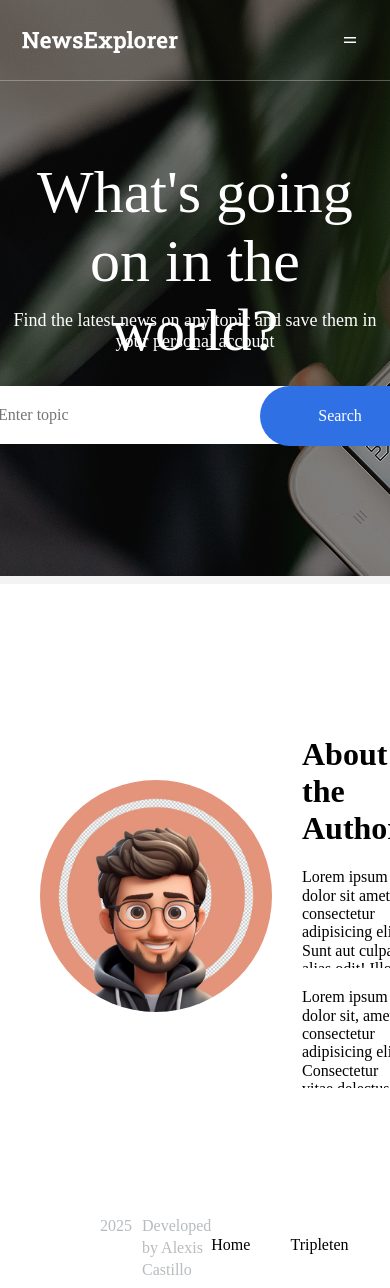
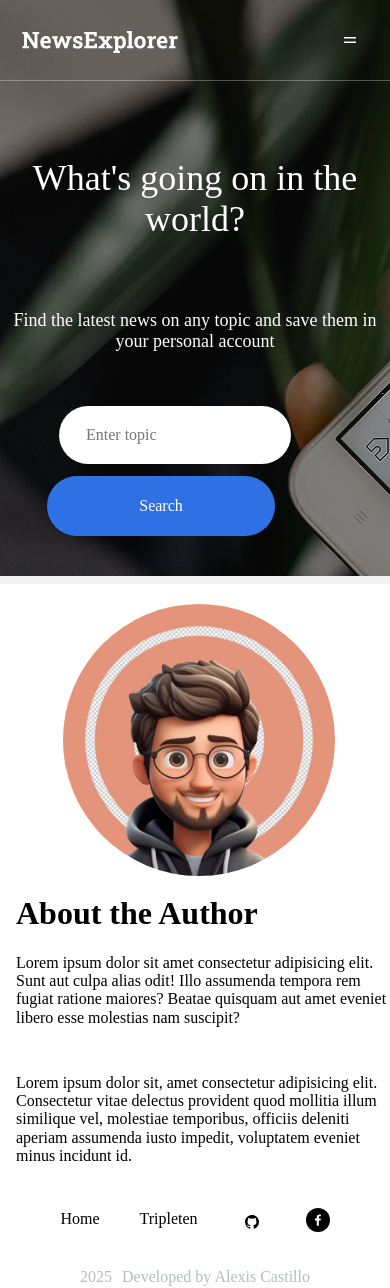
Before and after one commit to Alexisct2212/se_news_explorer, a React (Vite) app: page / in a window 390 px wide. Built offline with nearby package versions, Linux system fonts and the light colour scheme.

Commit message:
added more stying for mobile size and fix all css components

```diff
--- a/src/componets/About/About.css
+++ b/src/componets/About/About.css
@@ -50,3 +50,19 @@
         left: 302px;
     }
   }
+  @media (width<426px ) {
+    .About{
+        flex-direction: column;
+    }
+    .about_me-avatar{
+        height: 272px;
+        width: 272px;
+        margin-top: 20px;
+    }
+    .around__circle {
+        height: 168px;
+        max-width: 424px;
+        top: 290px;
+        left: 16px;
+    }
+    }
--- a/src/componets/Footer/Footer.css
+++ b/src/componets/Footer/Footer.css
@@ -5,7 +5,7 @@
     align-items: center;
     justify-content: space-between;
     background: #fff;
-    max-width: 1440px;
+    max-width: 100%;
     height: 80px;
 
   }
@@ -35,3 +35,16 @@
     border: none;
     background: none;
   }
+  @media (width<426px ) {
+    .footer{
+      height: 80px;
+      flex-direction: column-reverse;
+    }
+    .footer__right-side{
+      gap: 40px;
+      margin: 0;
+    }
+    .footer__left-side{
+      margin: 0;
+    }
+    }
--- a/src/componets/Header/Header.css
+++ b/src/componets/Header/Header.css
@@ -191,22 +191,24 @@
     max-width: 200px;
   }
 }
-@media (width<=525px) {
+@media (width<=645px) {
 .header__user_info.header__menu--open{
 
     display: flex;
-    flex-direction: column;
+    justify-content: space-around;
+    flex-direction: row;
     position: absolute;
     background-color: transparent;
     gap: 12px;
     z-index: 10;
-    box-shadow: 0 4px 16px rgba(0, 0, 0, 0.15);
     border-radius: 8px;
-    right: 0px;
+
     width: 100%;
 }
 .header__logo{
   margin: 30px 30px 20px 0px;
+  position: relative;
+  z-index: 99;
 }
 .header__user_info{
   display: none;
@@ -217,7 +219,8 @@
 }
 
 .header--transparent .header__user_info {
-  background-color: rgba(0, 0, 0, 0.342);
+  background-color: black;
+
 }
 
 .header__menu-toggle {
@@ -234,7 +237,20 @@
   background-repeat: no-repeat;
   background-size: contain;
 }
+.black-menu-icon {
+  width: 24px;
+  height: 24px;
+  background-image: url("../../assets/menu-saved-news.png");
+  background-repeat: no-repeat;
+  background-size: contain;
+}
 .header__signup{
   max-width: 286px;
 }
+.user__logout-btn,.saved__articles{
+  margin: 0;
 }
+.user__logout-btn{
+  width: 100px;
+}
+}
--- a/src/componets/Header/Header.jsx
+++ b/src/componets/Header/Header.jsx
@@ -7,6 +7,7 @@ import { useContext, useState } from "react";
 import logOutWhite from "../../assets/logout-white.png";
 import logOut from "../../assets/logout.png";
 import menu from "../../assets/menu.png"
+import blackmenu from "../../assets/menu-saved-news.png"
 function Header({ activeModal, isLoggedIn,handleLoginModal,handleSignout}) {
   const CurrentUser = useContext(CurrentUserContext);
   const location =useLocation();
@@ -24,10 +25,10 @@ function Header({ activeModal, isLoggedIn,handleLoginModal,handleSignout}) {
   return (
     <header className={`header ${isHome ? "header--transparent" : "header--white"}`}>
       <Link to="/" >
-        <img className="header__logo" src={isHome ? logo :blackLogo } alt="header logo" />
+        <img className="header__logo" src={isHome ? logo : blackLogo } alt="header logo" />
       </Link>
       <button className="header__menu-toggle" onClick={toggleMenu}>
-        <span className="menu-icon" src={menu}></span>
+        <span className={`${isHome ? "menu-icon": "black-menu-icon"}`} src={`${isHome ? menu: blackmenu}`}></span>
       </button>
       <nav className={`header__user_info ${menuOpen ? "header__menu--open" : ""}`}>
       {isLoggedIn ? (
--- a/src/componets/Main/Main.css
+++ b/src/componets/Main/Main.css
@@ -3,7 +3,7 @@ main{
     background-repeat: no-repeat;
 }
 .Main__div{
-max-width: 1440px;
+max-width: 100%;
 height: 476px;
 color :white;
 background-size: contain;
@@ -30,3 +30,11 @@ text-align: center;
     margin: 0;
     max-width: 600px; /* Optional: Limit the width of the text */
   }
+  @media (width<426px ) {
+    .Main__text{
+        font-size: 36px;
+    }
+    .Main__subtext{
+        width: 100%;
+    }
+  }
--- a/src/componets/NewsCard/NewsCard.jsx
+++ b/src/componets/NewsCard/NewsCard.jsx
@@ -3,7 +3,7 @@ import { useState } from "react";
 import Preloader from "../Preloader/Preloader";
 import NewsApi from "../../utils/NewsApi";
 import SearchForm from "../searchForm/SearchForm";
-import NewsCardItem from "../NewsCardItem/NewsCardItem";
+import NewsCardItem from "../NewsCardItem/NewsCarditem";
 
 const API_KEY = "9311ed1a839b439e8feb735c8169a497";
 
--- a/src/componets/NewsCardItem/NewsCardItem.css
+++ b/src/componets/NewsCardItem/NewsCardItem.css
@@ -44,14 +44,14 @@
 .news-card__keyword-text {
   color: #333;
   background-color: #fff;
-  padding: 6px 10px;
+  padding: 6px;
   border-radius: 8px;
   position: absolute;
-  top: 30px;
+  top: 20px;
   left: 10px;
   white-space: nowrap;
-  transition: opacity 0.2s ease-in-out;
-  font-size: 14px;
-  width: 80px;
+  font-size: 24px;
+  width: auto;
   height: 30px;
+  overflow: hidden;
 }
--- a/src/componets/NewsCardItem/NewsCardItem.jsx
+++ b/src/componets/NewsCardItem/NewsCardItem.jsx
@@ -3,7 +3,7 @@ import CurrentUserContext from "../../context/CurrenteUserContext";
 import "../NewsCard/NewsCard.css";
 import "./NewsCardItem.css";
 import { useLocation } from "react-router-dom";
-function NewsCardItem({ article, isSaved, onSave, onDelete, isLoggedIn }) {
+function NewsCardItem({ article, isSaved, onSave, onDelete, isLoggedIn,keyword }) {
   const currentUser = useContext(CurrentUserContext);
   const location = useLocation();
   const isHome = location.pathname === "/";
@@ -47,7 +47,7 @@ function NewsCardItem({ article, isSaved, onSave, onDelete, isLoggedIn }) {
 </div>
 
 {!isHome&& <div className="news-card__keyword-tooltip">
-    <span className="news-card__keyword-text"></span>
+    <span className="news-card__keyword-text">{keyword}</span>
   </div>}
 
       <p className="news__date">
--- a/src/componets/SavedNews/SavedNews.css
+++ b/src/componets/SavedNews/SavedNews.css
@@ -36,7 +36,7 @@ margin-top: 30px;
   font-size: 30px;
 }
 .news-cards-grid {
-   max-width: 1440px;
+   max-width: 100%;
     display: grid;
     grid-template-columns: repeat(auto-fill, minmax(350px, 1fr)); /* 3 cards per row */
     gap: 20px;
@@ -48,8 +48,15 @@ margin-top: 30px;
   p{
     margin:0px
   }
-  @media (width<900px ) {
-    .news-cards-grid{grid-template-columns: repeat(auto-fill, minmax(220px, 1fr));
-    max-width:768px;
+  @media (width<768px ) {
+    .news-cards-grid{grid-template-columns: repeat(auto-fill, minmax(224px, 1fr));
+    max-width:100%;
     }
   }
+  @media (width<536px ) {
+    .news-cards-grid{grid-template-columns: repeat(auto-fill, minmax(288px, 1fr));
+    max-width:100%;
+    margin-left: auto;
+    margin-right: auto;
+    }
+  }
--- a/src/componets/SavedNews/SavedNews.jsx
+++ b/src/componets/SavedNews/SavedNews.jsx
@@ -1,7 +1,7 @@
 import { useContext, useEffect, useState,useMemo } from "react";
 import CurrentUserContext from "../../context/CurrenteUserContext";
 import "./SavedNews.css";
-import NewsCardItem from "../NewsCardItem/NewsCardItem";
+import NewsCardItem from "../NewsCardItem/NewsCarditem";
 
 function SavedNews({ isLoggedIn }) {
   const CurrentUser = useContext(CurrentUserContext);
@@ -56,14 +56,13 @@ function SavedNews({ isLoggedIn }) {
   }, [savedArticles]);
 
 
-  console.log("Saved articles:", savedArticles);
 
   return (
     <div className="Main__page-profile">
       <div className="saved__header">
         <h2 className="saved__header-text">Saved articles</h2>
         <p className="saved__header-subtext">
-          Alexis, you have {savedArticles.length} saved{" "}
+          {CurrentUser.name}, you have {savedArticles.length} saved{" "}
           {savedArticles.length === 1 ? "article" : "articles"}
         </p>
         {keywordList.length > 0 && (
@@ -76,14 +75,28 @@ function SavedNews({ isLoggedIn }) {
 
       <div className="news-cards-grid">
         {savedArticles.length > 0 ? (
-          savedArticles.map((article, index) => (
+          savedArticles.map((article, index) => {
+            // Extract one keyword from the title
+            let keyword = "";
+            if (article?.title) {
+              const titleWords = article.title
+                .toLowerCase()
+                .replace(/[^a-z0-9 ]/gi, "")
+                .split(" ")
+                .filter((word) => word.length > 3);
+              keyword = titleWords[0] || "";
+            }
+
+            return (
               <NewsCardItem
                 key={index}
                 article={article}
                 isSaved={true}
                 onDelete={handleDelete}
+                keyword={keyword}
               />
-          ))
+            );
+          })
         ) : (
           <div className="no-saved-Articles">
             <p className="no__saved-text">You haven't saved any articles yet.</p>
@@ -94,4 +107,5 @@ function SavedNews({ isLoggedIn }) {
   );
 }
 
+
 export default SavedNews;
--- a/src/componets/SearchForm/SearchForm.css
+++ b/src/componets/SearchForm/SearchForm.css
@@ -48,3 +48,31 @@
     width: 160px;
     }
 }
+@media (width<426px ) {
+   .search__bar-container{
+    width: 100%;
+    top:-120px;
+    left:-20px;
+    margin: 0 16px 0 16px;
+    justify-content: space-around;
+   }
+   .search__input{
+    width: 228px;
+   }
+   .search__btn{
+    width: 228px;
+    top: 70px;
+    right: 95px;
+   }
+  }
+
+  @media (width<376px ) {
+    .search__btn{
+        right: 70px;
+    }
+    }
+    @media (width<322px ) {
+        .search__btn{
+            right: 45px;
+        }
+        }
```
Also changed, not shown: src/assets/menu-saved-news.png (added). Lines whose indentation alone changed are shown as unchanged.
